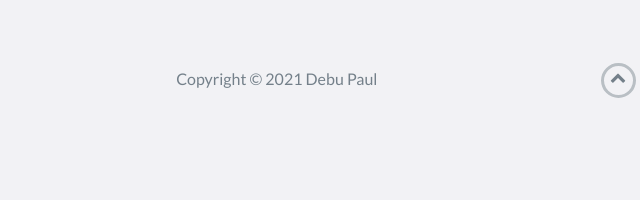
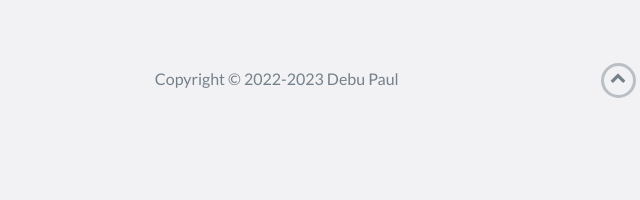
Before and after one commit to admindebu/admindebu.github.io, a website: page index.html in a window 1280 px wide. Shown: the part 3724-3924 px from the top of the page, 22-662 px from the left. Drawn offline with nearby package versions, Linux system fonts and the light colour scheme.

Commit message:
updated footers

```diff
--- a/index.html
+++ b/index.html
@@ -203,7 +203,7 @@
             <div class="row">
                 <div class="col-sm-5 copyright">
                     <p>
-                        Copyright &copy; 2021 Debu Paul
+                        Copyright &copy; 2022-2023 Debu Paul
                     </p>
                 </div>
                 <div class="col-sm-2 top">
```
